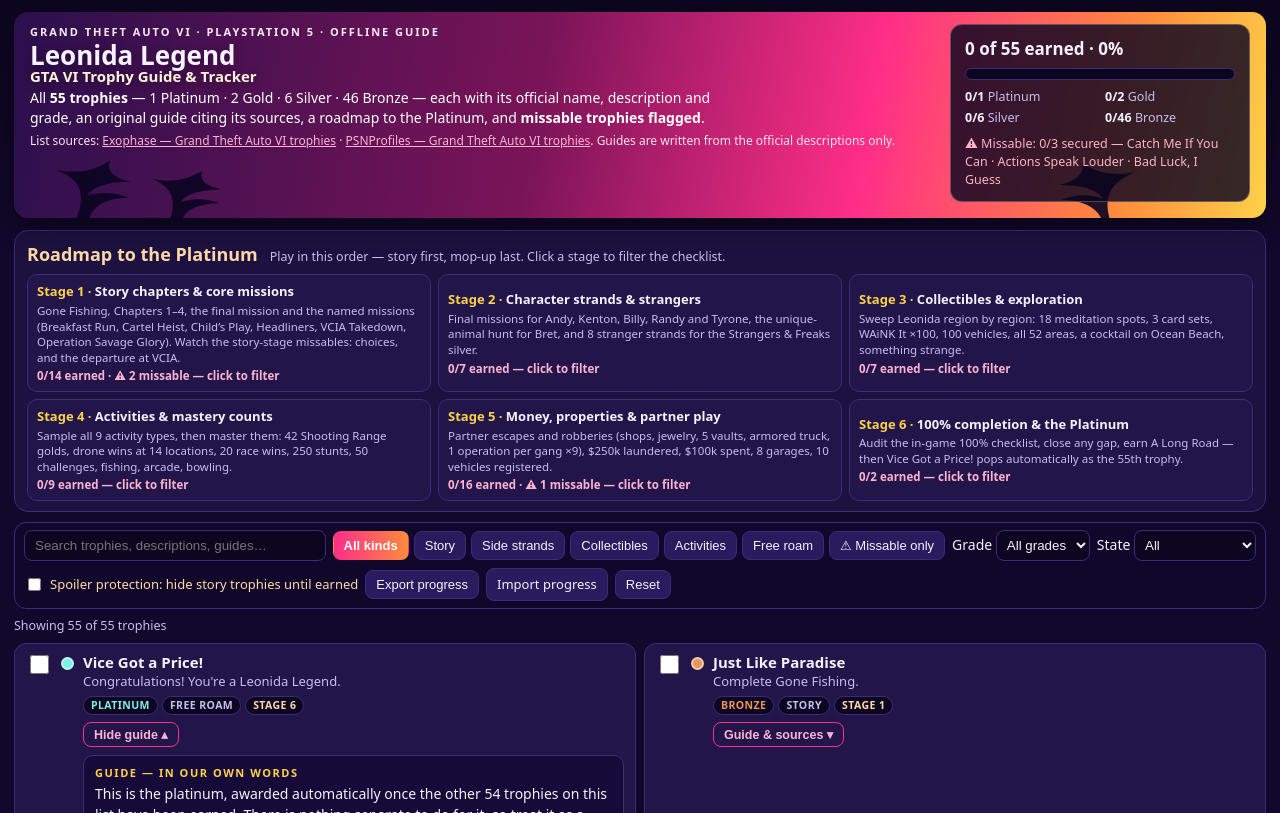
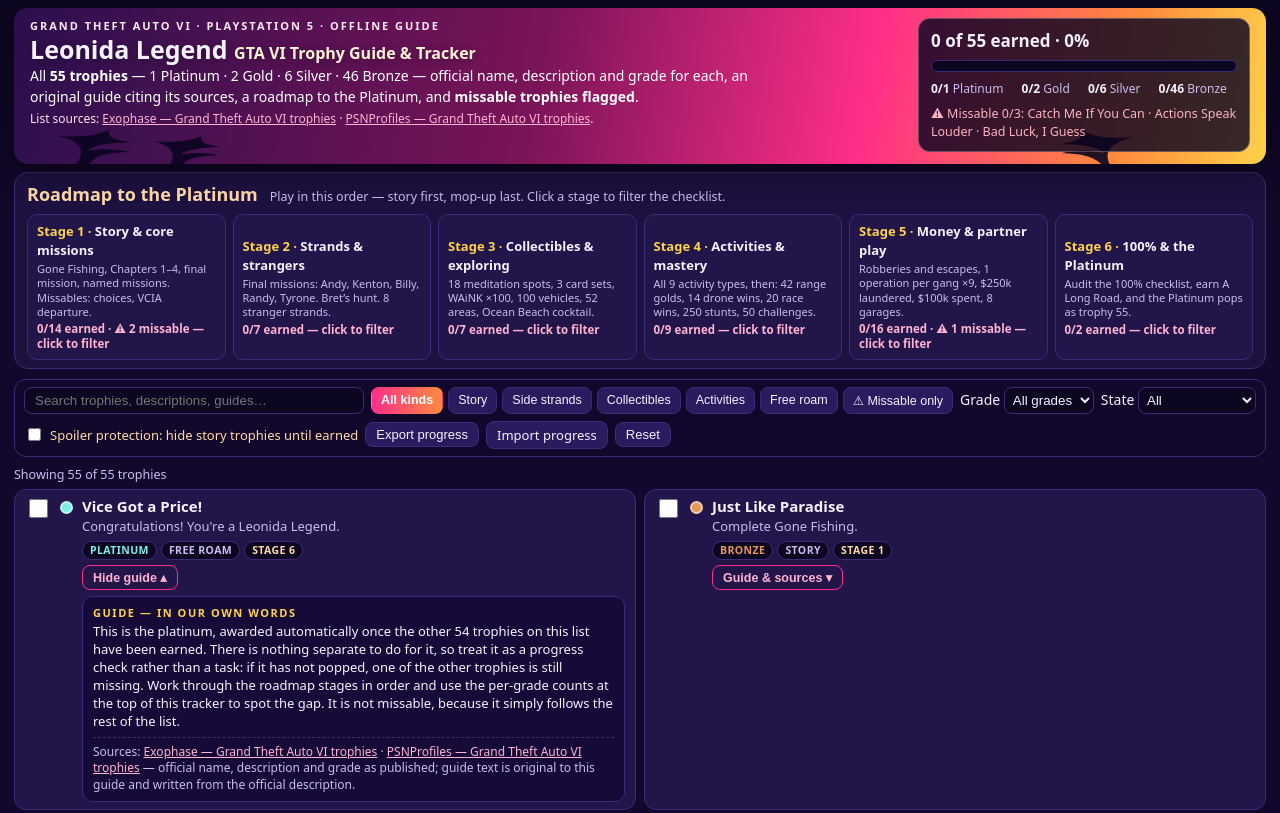
Before and after one commit to Oxwazolsky/gta6-trophy-guide-01, a plain HTML site: page app/index.html in a window 1280 px wide. Shown: the top 813 px of the page. Drawn offline with Linux system fonts and the light colour scheme.

Commit message:
Compact first screen so a guide and its sources fit at 1280x800; add four real screenshots

```diff
--- a/app/index.html
+++ b/app/index.html
@@ -12,8 +12,8 @@
   <div class="hero-main">
     <p class="kicker">GRAND THEFT AUTO VI · PLAYSTATION 5 · OFFLINE GUIDE</p>
     <h1>Leonida Legend <span>GTA VI Trophy Guide &amp; Tracker</span></h1>
-    <p class="sub">All <strong>55 trophies</strong> — 1 Platinum · 2 Gold · 6 Silver · 46 Bronze — each with its official name, description and grade, an original guide citing its sources, a roadmap to the Platinum, and <strong>missable trophies flagged</strong>.</p>
-    <p class="sources-line">List sources: <a href="https://www.exophase.com/game/grand-theft-auto-vi-ps5/trophies/">Exophase — Grand Theft Auto VI trophies</a> · <a href="https://psnprofiles.com/trophies/grand-theft-auto-vi">PSNProfiles — Grand Theft Auto VI trophies</a>. Guides are written from the official descriptions only.</p>
+    <p class="sub">All <strong>55 trophies</strong> — 1 Platinum · 2 Gold · 6 Silver · 46 Bronze — official name, description and grade for each, an original guide citing its sources, a roadmap to the Platinum, and <strong>missable trophies flagged</strong>.</p>
+    <p class="sources-line">List sources: <a href="https://www.exophase.com/game/grand-theft-auto-vi-ps5/trophies/">Exophase — Grand Theft Auto VI trophies</a> · <a href="https://psnprofiles.com/trophies/grand-theft-auto-vi">PSNProfiles — Grand Theft Auto VI trophies</a>.</p>
   </div>
   <aside class="progress-panel" aria-label="Overall progress">
     <p id="progress-text" class="progress-text">0 of 55 earned · 0%</p>
--- a/app/render.js
+++ b/app/render.js
@@ -112,5 +112,5 @@ export function renderProgressSummary(trophies, earnedNames) {
   }
   const missables = trophies.filter((t) => t.missable);
   const missDone = missables.filter((t) => earnedNames.has(t.name)).length;
-  document.getElementById('missable-count').textContent = `⚠ Missable: ${missDone}/${missables.length} secured — ${missables.map((t) => t.name).join(' · ')}`;
+  document.getElementById('missable-count').textContent = `⚠ Missable ${missDone}/${missables.length}: ${missables.map((t) => t.name).join(' · ')}`;
 }
--- a/app/roadmap.js
+++ b/app/roadmap.js
@@ -1,11 +1,11 @@
 // roadmap.js — the Roadmap to the Platinum: six stages built from the official descriptions.
 export const ROADMAP_STAGES = [
-  { stage: 1, title: 'Story chapters & core missions', plan: 'Gone Fishing, Chapters 1–4, the final mission and the named missions (Breakfast Run, Cartel Heist, Child\u2019s Play, Headliners, VCIA Takedown, Operation Savage Glory). Watch the story-stage missables: choices, and the departure at VCIA.' },
-  { stage: 2, title: 'Character strands & strangers', plan: 'Final missions for Andy, Kenton, Billy, Randy and Tyrone, the unique-animal hunt for Bret, and 8 stranger strands for the Strangers & Freaks silver.' },
-  { stage: 3, title: 'Collectibles & exploration', plan: 'Sweep Leonida region by region: 18 meditation spots, 3 card sets, WAiNK It ×100, 100 vehicles, all 52 areas, a cocktail on Ocean Beach, something strange.' },
-  { stage: 4, title: 'Activities & mastery counts', plan: 'Sample all 9 activity types, then master them: 42 Shooting Range golds, drone wins at 14 locations, 20 race wins, 250 stunts, 50 challenges, fishing, arcade, bowling.' },
-  { stage: 5, title: 'Money, properties & partner play', plan: 'Partner escapes and robberies (shops, jewelry, 5 vaults, armored truck, 1 operation per gang ×9), $250k laundered, $100k spent, 8 garages, 10 vehicles registered.' },
-  { stage: 6, title: '100% completion & the Platinum', plan: 'Audit the in-game 100% checklist, close any gap, earn A Long Road — then Vice Got a Price! pops automatically as the 55th trophy.' },
+  { stage: 1, title: 'Story & core missions', plan: 'Gone Fishing, Chapters 1–4, final mission, named missions. Missables: choices, VCIA departure.' },
+  { stage: 2, title: 'Strands & strangers', plan: 'Final missions: Andy, Kenton, Billy, Randy, Tyrone. Bret\u2019s hunt. 8 stranger strands.' },
+  { stage: 3, title: 'Collectibles & exploring', plan: '18 meditation spots, 3 card sets, WAiNK ×100, 100 vehicles, 52 areas, Ocean Beach cocktail.' },
+  { stage: 4, title: 'Activities & mastery', plan: 'All 9 activity types, then: 42 range golds, 14 drone wins, 20 race wins, 250 stunts, 50 challenges.' },
+  { stage: 5, title: 'Money & partner play', plan: 'Robberies and escapes, 1 operation per gang ×9, $250k laundered, $100k spent, 8 garages.' },
+  { stage: 6, title: '100% & the Platinum', plan: 'Audit the 100% checklist, earn A Long Road, and the Platinum pops as trophy 55.' },
 ];
 
 export function renderRoadmapStages(container, trophies, earnedNames, activeStage, onStagePick) {
--- a/app/style.css
+++ b/app/style.css
@@ -1,47 +1,48 @@
 /* Leonida Legend — original neon-sunset identity: deep indigo night, hot pink/orange sunset, palm silhouettes. */
 :root{--bg:#12082b;--bg2:#1d1140;--card:#21154a;--card2:#2a1a5e;--ink:#f6f1ff;--muted:#c9bdf0;--pink:#ff2e88;--orange:#ff8a3d;--gold:#ffd24a;--silver:#cfd6e4;--bronze:#e8975a;--plat:#7ef0e6;--line:#3d2a7a}
 *{box-sizing:border-box}
-body{margin:0 auto;max-width:1280px;padding:12px 14px 28px;background:linear-gradient(180deg,#0d0620,var(--bg) 240px);color:var(--ink);font-family:system-ui,-apple-system,"Segoe UI",Roboto,Helvetica,Arial,sans-serif;font-size:14px;line-height:1.45}
+body{margin:0 auto;max-width:1280px;padding:8px 14px 28px;background:linear-gradient(180deg,#0d0620,var(--bg) 240px);color:var(--ink);font-family:system-ui,-apple-system,"Segoe UI",Roboto,Helvetica,Arial,sans-serif;font-size:14px;line-height:1.45}
 a{color:#ffb3d1}
-.hero{position:relative;overflow:hidden;display:flex;gap:18px;align-items:stretch;background:linear-gradient(100deg,#2b0f4d 0%,#7a1458 42%,var(--pink) 68%,var(--orange) 88%,var(--gold) 100%);border-radius:14px;padding:12px 16px 16px;box-shadow:0 8px 28px rgba(0,0,0,.45)}
+.hero{position:relative;overflow:hidden;display:flex;gap:18px;align-items:stretch;background:linear-gradient(100deg,#2b0f4d 0%,#7a1458 42%,var(--pink) 68%,var(--orange) 88%,var(--gold) 100%);border-radius:14px;padding:10px 16px 12px;box-shadow:0 8px 28px rgba(0,0,0,.45)}
 .hero-main{flex:1;min-width:0;position:relative;z-index:1}
-.palms{position:absolute;left:0;right:0;bottom:0;width:100%;height:64px;opacity:.9;pointer-events:none}
+.palms{position:absolute;left:0;right:0;bottom:0;width:100%;height:38px;opacity:.9;pointer-events:none}
 .kicker{margin:0;font-size:11px;letter-spacing:.18em;font-weight:700;color:#ffe9f4}
-h1{margin:2px 0 3px;font-size:26px;line-height:1.05;text-shadow:0 2px 10px rgba(0,0,0,.35)}
-h1 span{display:block;font-size:15px;font-weight:600;color:#fff3d6}
+h1{margin:2px 0 3px;font-size:25px;line-height:1.1;text-shadow:0 2px 10px rgba(0,0,0,.35)}
+h1 span{font-size:16px;font-weight:600;color:#fff3d6}
 .sub{margin:3px 0;max-width:720px;color:#fff}
 .sources-line{margin:3px 0 0;font-size:12px;color:#ffe1ef}
-.progress-panel{position:relative;z-index:1;background:rgba(11,5,32,.82);border:1px solid rgba(255,255,255,.25);border-radius:12px;padding:12px 14px;width:300px;flex:none}
+.progress-panel{position:relative;z-index:1;background:rgba(11,5,32,.82);border:1px solid rgba(255,255,255,.25);border-radius:12px;padding:10px 12px;width:332px;flex:none}
 .progress-text{margin:0 0 6px;font-size:17px;font-weight:800}
 .bar{height:12px;background:#0b0520;border-radius:99px;overflow:hidden;border:1px solid var(--line)}
 .bar-fill{height:100%;width:0;background:linear-gradient(90deg,var(--pink),var(--orange),var(--gold));transition:width .25s}
-.grade-counts{list-style:none;margin:8px 0 0;padding:0;display:grid;grid-template-columns:1fr 1fr;gap:3px 10px;font-size:12.5px;color:var(--muted)}
+.grade-counts{list-style:none;margin:8px 0 0;padding:0;display:grid;grid-template-columns:repeat(4,auto);gap:3px 8px;font-size:12px;color:var(--muted);white-space:nowrap}
 .grade-counts b{color:var(--ink)}
 .missable-count{margin:8px 0 0;font-size:12.5px;color:#ffb3c2}
-.roadmap{margin:12px 0 0;background:var(--bg2);border:1px solid var(--line);border-radius:14px;padding:10px 12px}
+.roadmap{margin:8px 0 0;background:var(--bg2);border:1px solid var(--line);border-radius:14px;padding:8px 12px}
 .roadmap-head{display:flex;gap:12px;align-items:baseline;flex-wrap:wrap}
 .roadmap-head h2{margin:0;font-size:18px;color:#ffd9a8}
 .roadmap-head p{margin:0;color:var(--muted);font-size:12.5px}
-.roadmap-stages{display:grid;grid-template-columns:repeat(3,1fr);gap:7px;margin-top:7px}
+.roadmap-stages{display:grid;grid-template-columns:repeat(6,1fr);gap:7px;margin-top:7px}
 .stage-card{text-align:left;background:var(--card);color:var(--ink);border:1px solid var(--line);border-radius:10px;padding:7px 9px;cursor:pointer;font:inherit}
 .stage-card:hover,.stage-card.active{border-color:var(--orange);background:var(--card2)}
 .stage-card h3{margin:0 0 2px;font-size:13px}
 .stage-card h3 .stage-num{color:var(--gold)}
-.stage-card p{margin:0;color:var(--muted);font-size:11.5px;line-height:1.35}
+.stage-card p{margin:0;color:var(--muted);font-size:11px;line-height:1.3}
 .stage-card .stage-meta{margin-top:3px;color:#ffb3d1;font-size:11.5px;font-weight:700}
 .toolbar{position:sticky;top:0;z-index:5;display:flex;flex-wrap:wrap;gap:7px;align-items:center;background:rgba(18,8,43,.96);border:1px solid var(--line);border-radius:12px;padding:7px 9px;margin:10px 0 8px}
-.toolbar input[type=search]{flex:1 1 210px;padding:7px 10px;border-radius:8px;border:1px solid var(--line);background:#0d0620;color:var(--ink)}
-.toolbar select{padding:6px;border-radius:8px;border:1px solid var(--line);background:#0d0620;color:var(--ink)}
-.toolbar button,.import-btn{background:var(--card2);color:var(--ink);border:1px solid var(--line);border-radius:8px;padding:6px 10px;cursor:pointer;font-size:13px}
+.toolbar input[type=search]{flex:1 1 210px;padding:5px 10px;border-radius:8px;border:1px solid var(--line);background:#0d0620;color:var(--ink)}
+.toolbar select{padding:4px;border-radius:8px;border:1px solid var(--line);background:#0d0620;color:var(--ink)}
+.toolbar button,.import-btn{background:var(--card2);color:var(--ink);border:1px solid var(--line);border-radius:8px;padding:4px 10px;cursor:pointer;font-size:13px}
 .toolbar button:hover,.import-btn:hover{border-color:var(--pink)}
 .import-btn input{display:none}
 .chips{display:flex;flex-wrap:wrap;gap:5px}
+.chips .chip{font-size:12.5px;padding:5px 9px}
 .chip.active{background:linear-gradient(90deg,var(--pink),var(--orange));color:#fff;border-color:transparent;font-weight:700}
 .chip-missable{color:#ffb3c2}
 .spoiler-toggle{display:flex;gap:6px;align-items:center;font-size:13px;color:#ffd9a8}
-.result-count{color:var(--muted);margin:2px 0 8px;font-size:12.5px}
+.result-count{color:var(--muted);margin:0 0 5px;font-size:12.5px}
 .trophy-list{display:grid;grid-template-columns:1fr 1fr;gap:8px}
-.trophy{background:var(--card);border:1px solid var(--line);border-radius:12px;padding:9px 11px}
+.trophy{background:var(--card);border:1px solid var(--line);border-radius:12px;padding:7px 10px}
 .trophy.earned{border-color:#3f9e6e;background:#1d2f4a}
 .trophy-top{display:flex;gap:9px;align-items:flex-start}
 .trophy input[type=checkbox]{width:19px;height:19px;margin-top:2px;accent-color:var(--pink);flex:none;cursor:pointer}
@@ -54,9 +55,9 @@ h1 span{display:block;font-size:15px;font-weight:600;color:#fff3d6}
 .badge-grade-platinum{color:var(--plat)}.badge-grade-gold{color:var(--gold)}.badge-grade-silver{color:var(--silver)}.badge-grade-bronze{color:var(--bronze)}
 .badge-missable{background:#5c0f2e;color:#ffb3c2;border-color:var(--pink)}
 .badge-stage{color:#ffd9a8}
-.guide-btn{margin-top:7px;background:none;border:1px solid var(--pink);color:#ffb3d1;border-radius:8px;padding:4px 10px;cursor:pointer;font-size:12.5px;font-weight:700}
-.guide-panel{margin-top:8px;background:#160b38;border:1px solid var(--line);border-radius:10px;padding:9px 11px}
-.guide-panel p{margin:0 0 7px}
+.guide-btn{margin-top:5px;background:none;border:1px solid var(--pink);color:#ffb3d1;border-radius:8px;padding:4px 10px;cursor:pointer;font-size:12.5px;font-weight:700}
+.guide-panel{margin-top:6px;background:#160b38;border:1px solid var(--line);border-radius:10px;padding:8px 10px;font-size:13px;line-height:1.38}
+.guide-panel p{margin:0 0 6px}
 .guide-panel .guide-label{font-size:11px;letter-spacing:.14em;color:var(--gold);font-weight:800;margin-bottom:3px}
 .sources{font-size:12px;color:var(--muted);border-top:1px dashed var(--line);padding-top:6px}
 .sources a{color:#ffb3d1}
@@ -64,4 +65,5 @@ h1 span{display:block;font-size:15px;font-weight:600;color:#fff3d6}
 .spoiler-mask{color:#ffd9a8;font-style:italic}
 .empty{color:var(--muted);padding:18px;text-align:center}
 .foot{margin-top:16px;color:var(--muted);font-size:12px;border-top:1px solid var(--line);padding-top:10px}
+@media(max-width:1100px){.roadmap-stages{grid-template-columns:repeat(3,1fr)}}
 @media(max-width:900px){.trophy-list{grid-template-columns:1fr}.roadmap-stages{grid-template-columns:1fr 1fr}.hero{flex-direction:column}.progress-panel{width:auto}}
--- a/shots.json
+++ b/shots.json
@@ -1,5 +1 @@
-[
-  { "file": "1-checklist.jpg", "path": "/", "viewport": { "width": 1280, "height": 800 } },
-  { "file": "2-silver.jpg", "path": "/", "grade": "silver", "viewport": { "width": 1280, "height": 800 } },
-  { "file": "3-bronze.jpg", "path": "/", "grade": "bronze", "scroll": 1400, "viewport": { "width": 1280, "height": 800 } }
-]
+[{"file":"1-cover.jpg","path":"/","view":"Cover: header with overall progress (2 of 55 earned) and per-grade counts, the six-stage Roadmap to the Platinum, the filter bar (kind chips, grade, state, spoiler toggle, export/import), and the checklist with the Platinum guide open showing its cited sources (Exophase and PSNProfiles).","viewport":{"height":800,"width":1280}},{"file":"2-roadmap.jpg","path":"/","view":"The Roadmap to the Platinum section scrolled into view: six stages from story chapters through strands, collectibles, activities and money/partner play to 100% completion, each with its earned count and missable count, above the checklist with a guide open.","viewport":{"height":800,"width":1280}},{"file":"3-spoiler.jpg","path":"/","view":"Spoiler protection switched on with the Story filter active: the one earned story trophy (Just Like Paradise) is revealed, every unearned story trophy shows as a hidden story trophy with its name and description masked, and a missable badge is visible on the masked Actions Speak Louder card.","viewport":{"height":800,"width":1280}},{"file":"4-missable-guide.jpg","path":"/","view":"Missable-only filter active showing the 3 missable trophies (Catch Me If You Can, Actions Speak Louder, Bad Luck, I Guess), each with a MISSABLE badge, and the full guide for Actions Speak Louder open with its missable warning and cited sources.","viewport":{"height":800,"width":1280}}]
```
Also changed, not shown: screenshots/1-checklist.jpg (deleted), screenshots/1-cover.jpg (added), screenshots/2-roadmap.jpg (added), screenshots/2-silver.jpg (deleted), screenshots/3-bronze.jpg (deleted), screenshots/3-spoiler.jpg (added), screenshots/4-missable-guide.jpg (added).
